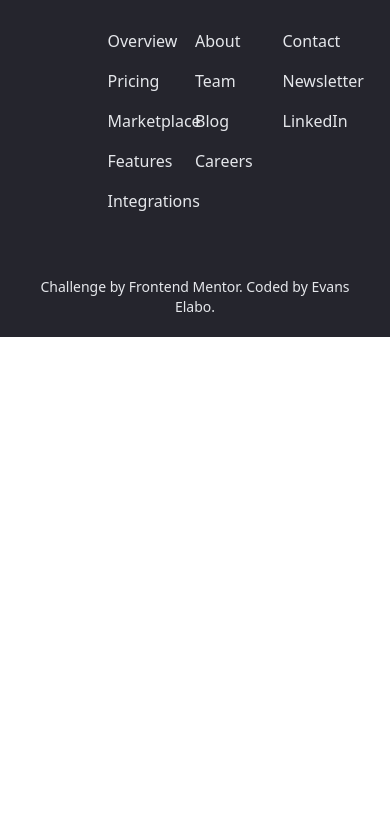
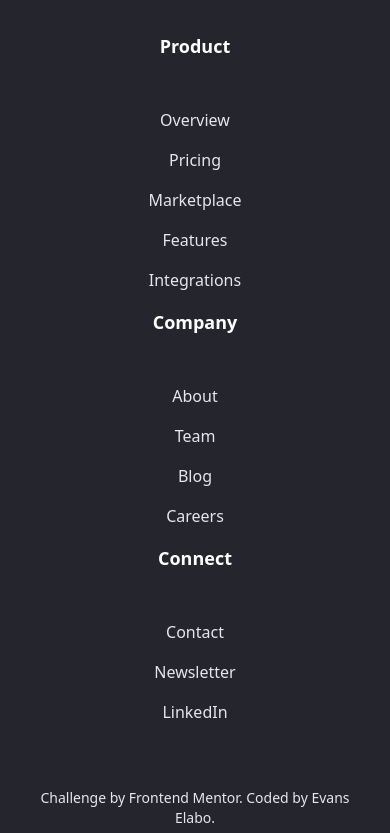
Before and after one commit to ellaboevans/blogr-landing-page, a website: page public/index.html in a window 390 px wide. Shown: the part 3473-4306 px from the top of the page. Before the commit the page ends 3810 px from the top, so only its background shows below. Drawn offline with Linux system fonts and the light colour scheme.

Commit message:
Fix footer for mobile responsive breakpoints

```diff
--- a/public/index.html
+++ b/public/index.html
@@ -249,8 +249,8 @@
       <footer
         class="bg-footerBackground h-auto p-5 md:p-10 overflow-hidden rounded-tr-hero"
       >
-        <div class="grid grid-cols-4 items-start justify-center pt-8">
-          <div>
+        <div class="flex flex-col items-center md:grid grid-cols-4 md:items-start justify-center pt-8">
+          <div class="mb-12">
             <img
               src="../images/logo.svg"
               alt="logo"
@@ -258,62 +258,62 @@
             />
           </div>
           <div class="">
-            <h1 class="text-white text-lg font-semibold mb-12">Product</h1>
+            <h1 class="text-white text-lg font-semibold text-center mb-12">Product</h1>
             <ul>
-              <li class="hover:underline mb-4">
-                <a href="" class="text-gray-200 font-light">Overview</a>
+              <li class="hover:underline mb-4 text-center">
+                <a href="" class="text-gray-200  font-light">Overview</a>
               </li>
 
-              <li class="hover:underline mb-4">
+              <li class="hover:underline mb-4 text-center">
                 <a href="" class="text-gray-200 font-light"> Pricing</a>
               </li>
 
-              <li class="hover:underline mb-4">
+              <li class="hover:underline mb-4 text-center">
                 <a href="" class="text-gray-200 font-light"> Marketplace</a>
               </li>
 
-              <li class="hover:underline mb-4">
+              <li class="hover:underline mb-4 text-center">
                 <a href="" class="text-gray-200 font-light">Features</a>
               </li>
 
-              <li class="hover:underline mb-4">
+              <li class="hover:underline mb-4 text-center">
                 <a href="" class="text-gray-200 font-light">Integrations</a>
               </li>
             </ul>
           </div>
           <div class="">
-            <h1 class="text-white text-lg font-semibold mb-12">Company</h1>
+            <h1 class="text-white text-lg font-semibold mb-12 text-center">Company</h1>
             <ul>
-              <li class="hover:underline mb-4">
+              <li class="hover:underline mb-4 text-center">
                 <a href="" class="text-gray-200 font-light">About</a>
               </li>
 
-              <li class="hover:underline mb-4">
+              <li class="hover:underline mb-4 text-center">
                 <a href="" class="text-gray-200 font-light"> Team</a>
               </li>
 
-              <li class="hover:underline mb-4">
+              <li class="hover:underline mb-4 text-center">
                 <a href="" class="text-gray-200 font-light"> Blog</a>
               </li>
 
-              <li class="hover:underline mb-4">
+              <li class="hover:underline mb-4 text-center">
                 <a href="" class="text-gray-200 font-light">Careers</a>
               </li>
             </ul>
           </div>
 
           <div class="">
-            <h1 class="text-white text-lg font-semibold mb-12">Connect</h1>
+            <h1 class="text-white text-lg font-semibold mb-12 text-center">Connect</h1>
             <ul>
-              <li class="hover:underline mb-4">
+              <li class="hover:underline mb-4 text-center">
                 <a href="" class="text-gray-200 font-light">Contact</a>
               </li>
 
-              <li class="hover:underline mb-4">
+              <li class="hover:underline mb-4 text-center">
                 <a href="" class="text-gray-200 font-light">Newsletter</a>
               </li>
 
-              <li class="hover:underline mb-4">
+              <li class="hover:underline mb-4 text-center">
                 <a href="" class="text-gray-200 font-light">LinkedIn</a>
               </li>
             </ul>
```
Also changed, not shown: public/styles.css.
